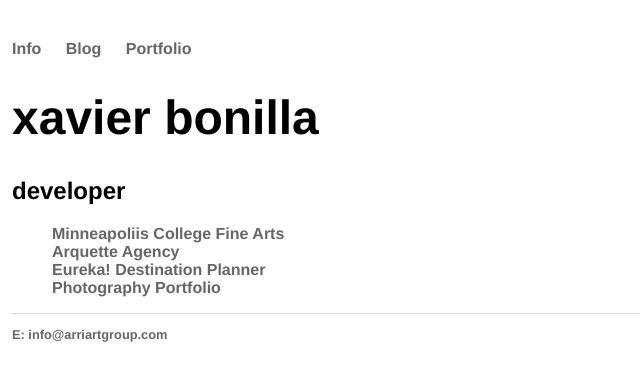
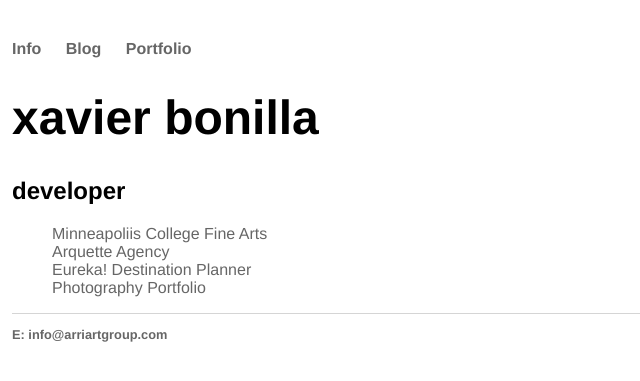
Before and after one commit to xavierbonilla/xavierbonilla.github.io, a Jekyll site: the page built from index.html, in a window 1280 px wide. Shown: the top 381 px of the page, without its empty margins (0-640 px from the left). Built offline with Jekyll 4.4.1, drawn with Linux system fonts in a browser that asks for light colours.

Commit message:
Update main.css

```diff
--- a/css/main.css
+++ b/css/main.css
@@ -15,12 +15,13 @@
 a {
     text-decoration: none;
     color: #666;
-    font-weight: bold;
 
 }
 a:hover {
     text-decoration: underline;
     color: black;
+    font-weight: bold;
+
 }
 h1 {
     font-size: 3em;
```
